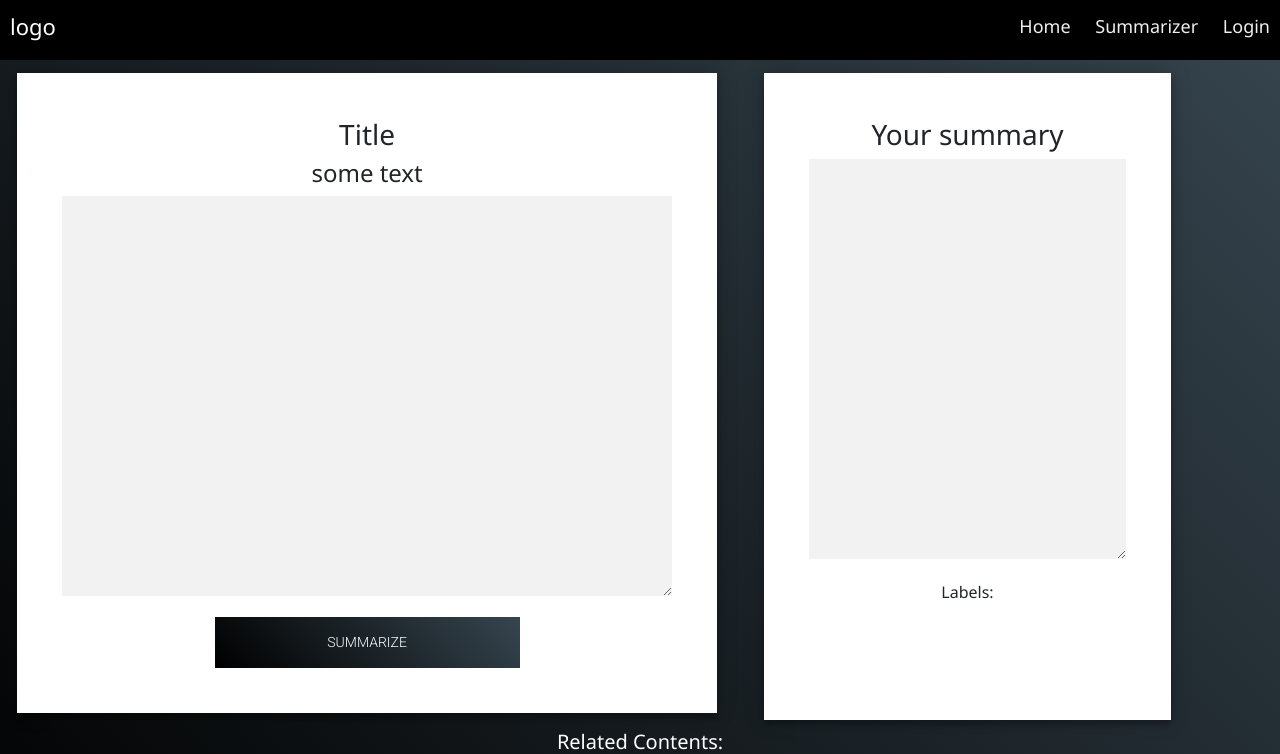
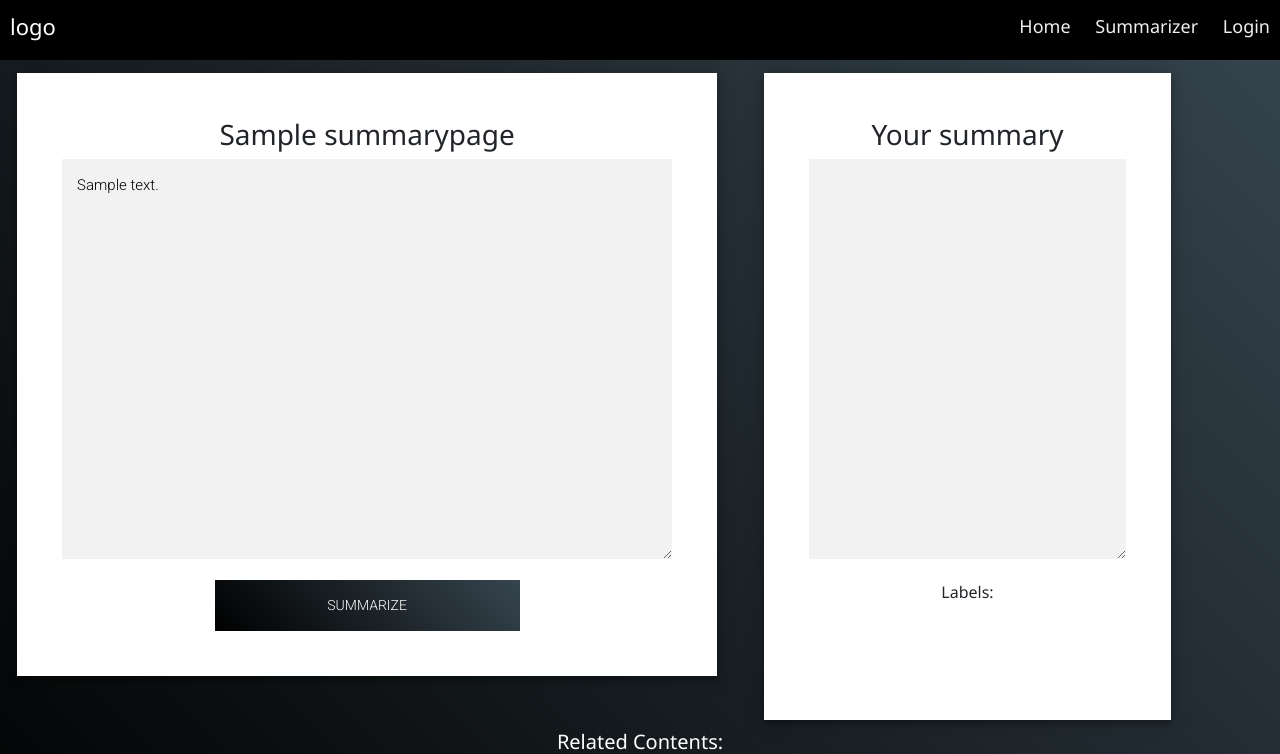
Before and after one commit to palisthadeshar/Article-Summarization-and-recommendation-system-with-auto-classification.-, a Django app: template finalproject/demoapp/templates/summarizerpage.html in a window 1280 px wide. Shown: the top 754 px of the page. Run offline with Django 4.2, Linux system fonts and the light colour scheme; the template is opened without the code that fills it: most values are stand-ins (such as "Sample title", 1, 10 or a date in 2020).

Commit message:
dynamic content displayed

```diff
--- a/finalproject/demoapp/templates/summarizerpage.html
+++ b/finalproject/demoapp/templates/summarizerpage.html
@@ -19,14 +19,13 @@
             <div class="form" class="col-md-6">
                 <div class="Summarize">
                   <div class="header">
-                    <h3>Title</h3>
-                    <h4>some text</h4>
+                    <h3>{{summarypage.Title}}</h3>
                   </div>
                 </div>
                 <form>
-                    <textarea></textarea>
+                    <textarea>{{summarypage.Content}}</textarea>
 
-
+                    <!-- {{ summarypage|pprint }}  -->
                   <button type="submit">Summarize</button>
 
                 </form>
--- a/finalproject/finalproject/urls.py
+++ b/finalproject/finalproject/urls.py
@@ -23,6 +23,7 @@ urlpatterns = [
     path('signup/',views.SignupPage, name='signup'),
     path('login/',views.LoginPage,name='login'),
     path('home/',views.LogoutPage,name='logout'),
-    path('Summary/',views.Summary,name='summarypage'),
+    path('summarypage/<slug:slug>/',views.Summary,name='summarypage'),
+    # path('summarypage/',views.Summary,name='summarypage'),
 
 ]
```
Also changed, not shown: finalproject/demoapp/models.py (+18 -0 lines), finalproject/demoapp/templates/home.html (+17 -1 lines), finalproject/demoapp/views.py (+41 -3 lines), finalproject/demoapp/migrations/0004_article_delete_user.py (added).
